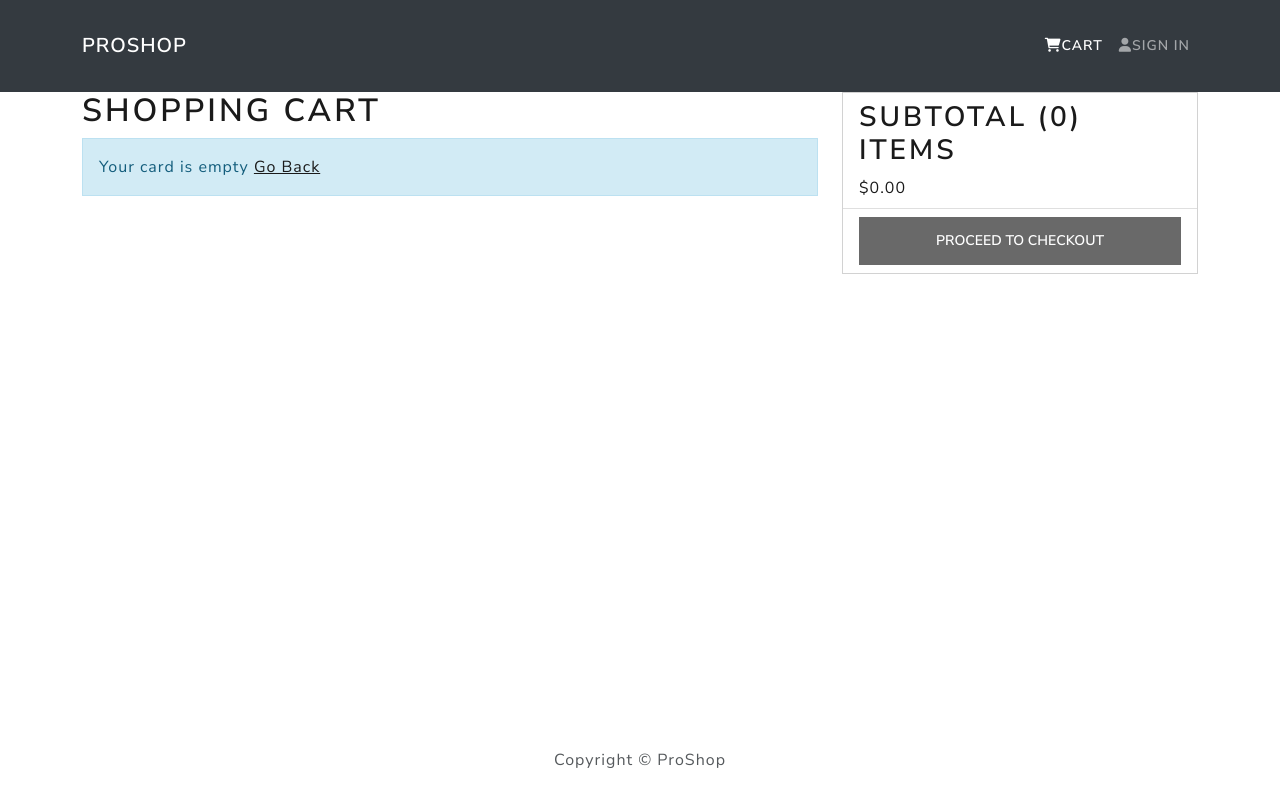
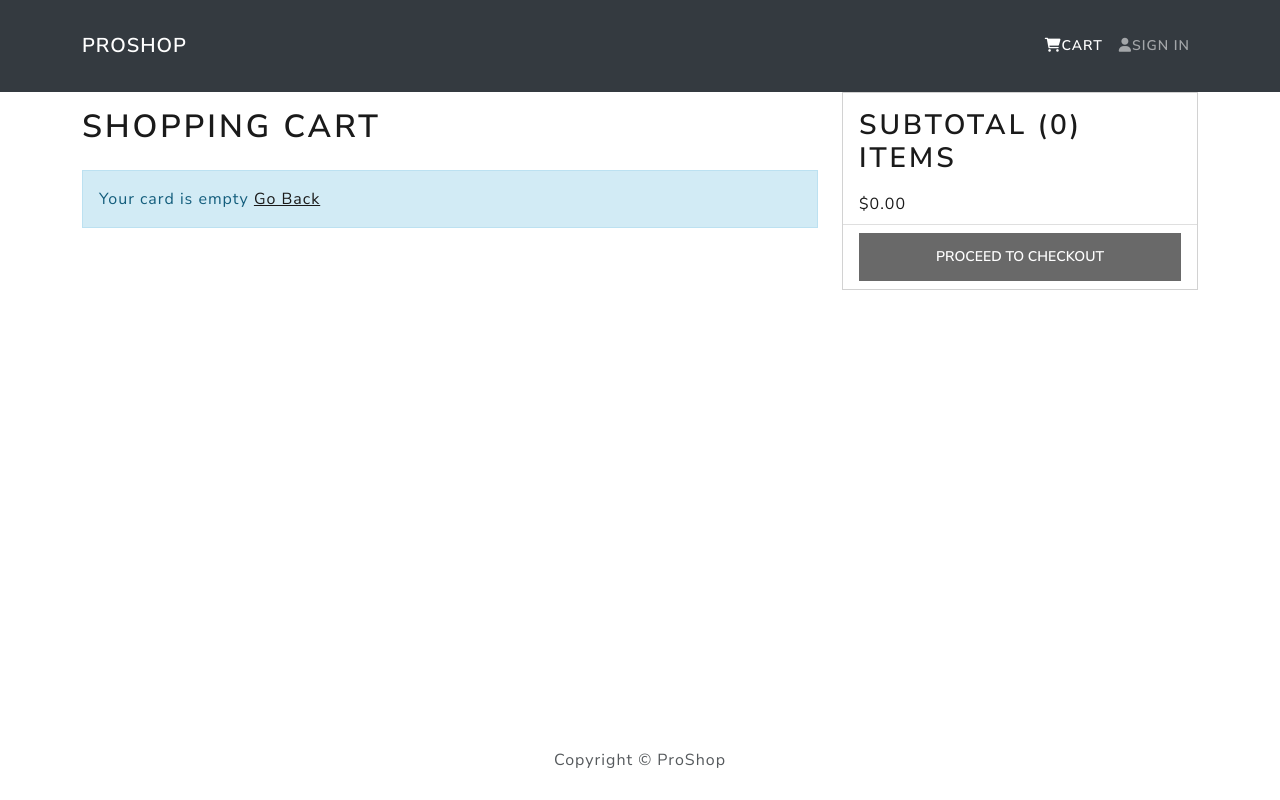
Before and after one commit to harishpariyar07/ProShop-Ecommerce, a React (Create React App) app in the folder frontend/: page /cart in a window 1280 px wide. Built offline with nearby package versions, Linux system fonts and the light colour scheme.

Commit message:
Updated stylesheets

```diff
--- a/frontend/src/index.css
+++ b/frontend/src/index.css
@@ -6,6 +6,16 @@ h3 {
   padding: 1rem 0;
 }
 
+h1 {
+  font-size: 1.8rem;
+  padding: 1rem 0;
+}
+
+h2 {
+  font-size: 1.4rem;
+  padding: 0.5rem 0;
+}
+
 .rating span {
   margin: 0.1rem;
 }
```
